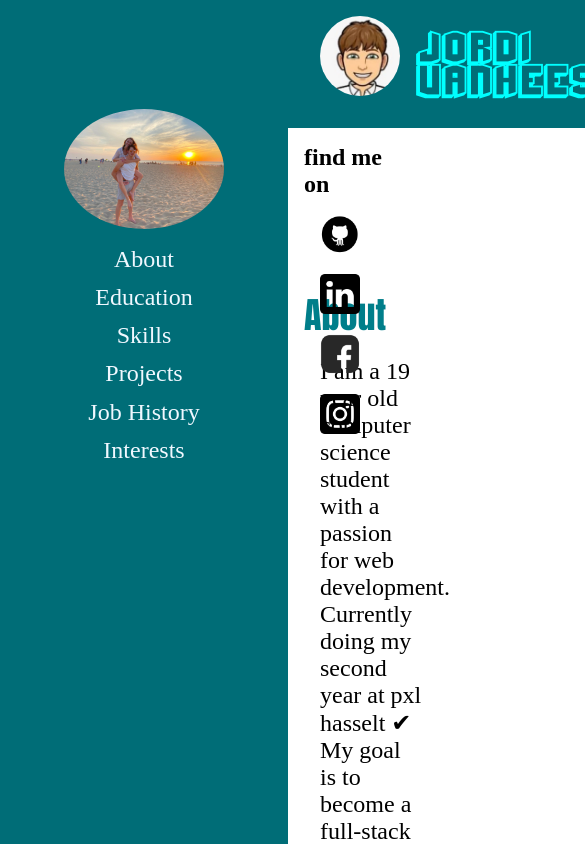
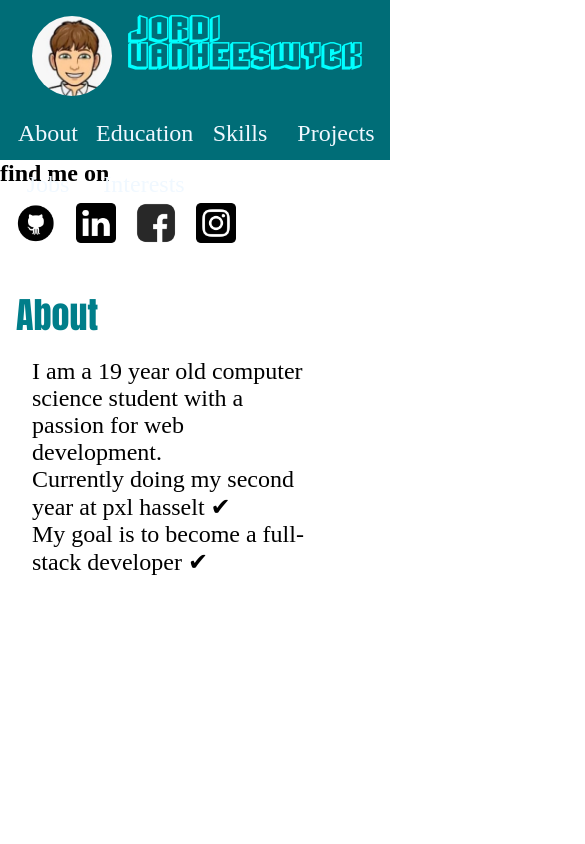
Before and after one commit to jordivhw/jordivhw.github.io, a plain HTML site: page index.html in a window 390 px wide. Shown: the top 844 px of the page, 585 px wide, since content can reach past the window. Drawn offline with Linux system fonts and the light colour scheme.

Commit message:
responsive
started making responsive

```diff
--- a/IndexFile.js
+++ b/IndexFile.js
@@ -5,6 +5,9 @@ let facebookLogo = document.getElementById("facebook_icon");
 let instaLogo = document.getElementById("instagram_icon");
 let iconsSection = document.getElementById("IconsSection");
 let aboutNav = document.getElementById("about-navigation");
+let navigationBar = document.getElementById("navBar");
+let navItems = document.getElementsByClassName("nav-item");
+
 
 
 aboutNav.addEventListener("click", scrollToTop);
@@ -47,4 +50,27 @@ window.addEventListener("scroll", () => {
         opacity = 0;
     }
     iconsSection.style.opacity = opacity;
+    RemovenameSmallscreen(600);
 });
+
+
+
+function RemovenameSmallscreen(x) {
+    if (window.innerWidth <= x) { // If media query matches
+        if (window.pageYOffset >= 100) {
+            navigationBar.style.position = 'fixed';
+            navigationBar.style.top = '0';
+            for (var i = 0; i < navItems.length; i++) {
+                navItems[i].style.marginTop = '0.5rem';
+            }
+
+        } else {
+            navigationBar.style.position = 'absolute';
+            navigationBar.style.top = '7rem';
+        }
+    }
+}
+
+var x = window.matchMedia("(max-width: 600px)")
+RemovenameSmallscreen(x) // Call listener function at run time
+x.addListener(RemovenameSmallscreen) // Attach listener function on state changes
--- a/index.css
+++ b/index.css
@@ -285,30 +285,6 @@ nav {
     float: left;
 }
 
-
-
-@media screen and (max-width: 1199px) {
-
-        .clearfix_media {
-            clear: both;
-        }
-
-        .skillTitles_third {
-            margin: 0;
-        }
-}
-
-
-
-
-
-
-
-
-
-
-
-
 /* change icon src on hover so they become blue*/
 #linkedin_icon:hover {
     content: url("src/blue_linkedin_Icon.png");
@@ -325,3 +301,115 @@ nav {
 #instagram_icon:hover {
     content: url("src/blue_instagram_Icon.png");
 }
+
+
+
+
+
+
+
+/*----------------------------------------------------Media queries for phone------------------------------------------------------*/
+
+
+/*remove navigationbar and container full width*/
+@media screen and (max-width: 600px) {
+
+    nav {
+        position: absolute;
+        top: 7rem;
+        height: 3rem;
+        width: 100%;
+        z-index: 1;
+    }
+
+    .navigation-items {
+        padding: 0;
+        margin: 0;
+    }
+
+    .nav-item{
+        float: left;
+        width: 6rem;
+        margin: 0 0 1rem 0;
+        padding: 0;
+    }
+
+    #passport-picture, .nav-item:nth-child(1) {
+        visibility: hidden; !important;
+        position: absolute; !important;
+        left: -9999999999999px; !important;
+        top: -99999999999999px; !important;
+        width: 0; !important;
+        height: 0; !important;
+        margin: 0; !important;
+        padding: 0; !important;
+    }
+
+    .name-container {
+        position: absolute;
+        left: 0;
+        width: 100%;
+        height: 7rem;
+    }
+
+    #title-name {
+        position: absolute;
+    }
+
+    .container {
+        position: relative;
+        left: 0;
+        width: 100%;
+    }
+
+    #IconsSection {
+        top: 10rem;
+        left: 0;
+    }
+
+    #title-name {
+        font-size: 1.5rem;
+        top: 1rem;
+    }
+
+    .skillsList {
+        left: 0;
+        margin: 0;
+        padding: 0;
+    }
+
+    .skillsList li {
+        width: 20%;
+        margin: 0 0 1rem 0;
+        padding: 0;
+    }
+    .typeSkill {
+        margin-left: 0;
+    }
+    .toolsTable {
+        margin-left: 0;
+    }
+
+    .toolsTable tr td {
+        margin-left: 0;
+    }
+
+    .skillLogos {
+        margin: 0;
+        padding: 0;
+    }
+}
+
+
+
+/* skillsbars under each other*/
+@media screen and (max-width: 1199px) {
+
+        .clearfix_media {
+            clear: both;
+        }
+
+        .skillTitles_third {
+            margin: 0;
+        }
+}
--- a/index.html
+++ b/index.html
@@ -2,6 +2,9 @@
 <html lang="en">
 <head>
     <meta charset="UTF-8">
+    <meta name="viewport" content="width=device-width,initial-scale=1,maximum-scale=1,user-scalable=no">
+    <meta http-equiv="X-UA-Compatible" content="IE=edge,chrome=1">
+    <meta name="HandheldFriendly" content="true">
     <title>login</title>
     <link rel="stylesheet" href="index.css">
 
@@ -10,20 +13,20 @@
 
 <!--    navigationbnar on the left-->
 
-    <nav>
+    <nav id="navBar">
         <ul class="navigation-items">
             <li class="nav-item"><img src="src/kijkenzonnig.jpeg" id="passport-picture" alt="my face"></li>
             <li class="nav-item" id="about-navigation"><a href="#">About</a></li>
             <li class="nav-item"><a href="#Education">Education</a></li>
             <li class="nav-item"><a href="#Skills">Skills</a></li>
             <li class="nav-item"><a href="#Projects">Projects</a></li>
-            <li class="nav-item"><a href="#Job-history">Job History</a></li>
+            <li class="nav-item"><a href="#Job-history">Jobs</a></li>
             <li class="nav-item"><a href="#Interests">Interests</a></li>
         </ul>
     </nav>
 
 <!--name in big on top all the time-->
-    <div class="name-container">
+    <div class="name-container" id="name_container">
         <img id="cartoon-me" src="src/cartoon-me.jpeg" alt="cartoon version of me made by snapchat">
         <h1 id="title-name">Jordi Vanheeswyck</h1>
     </div>
```
